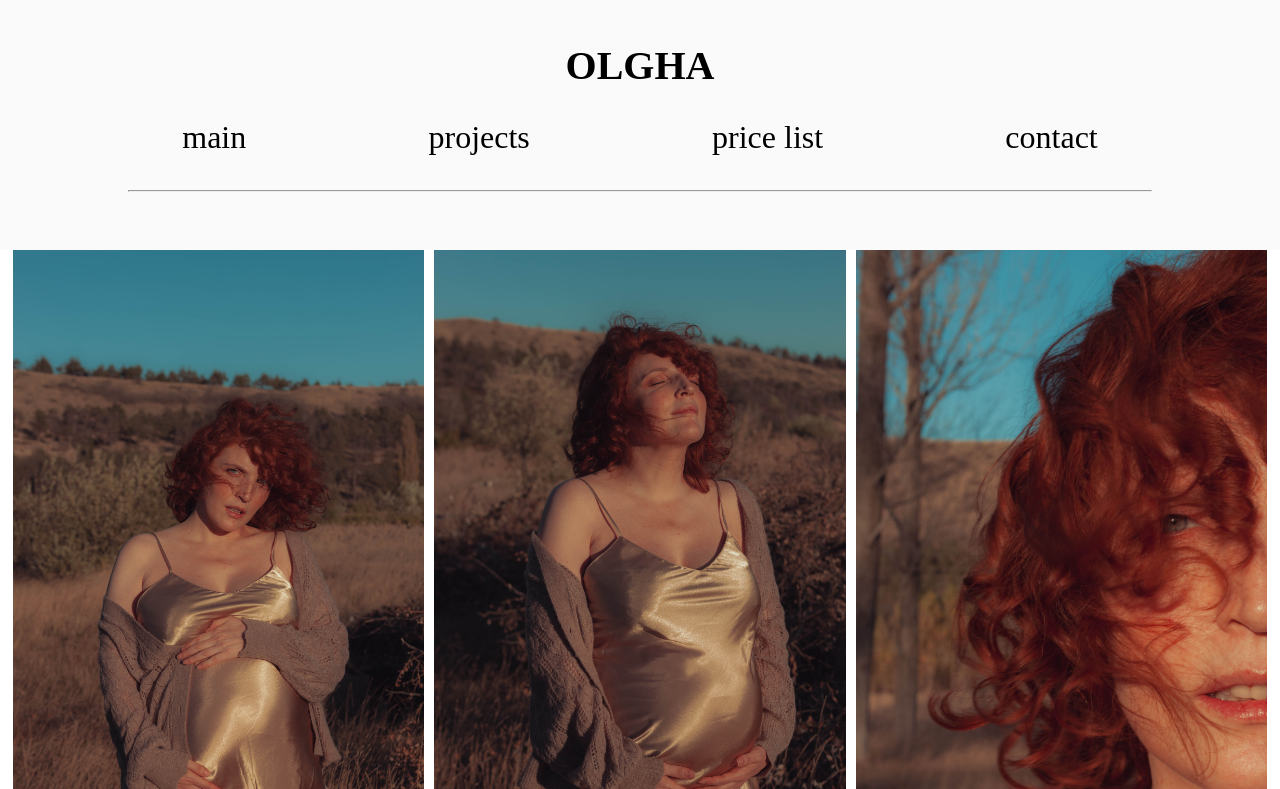
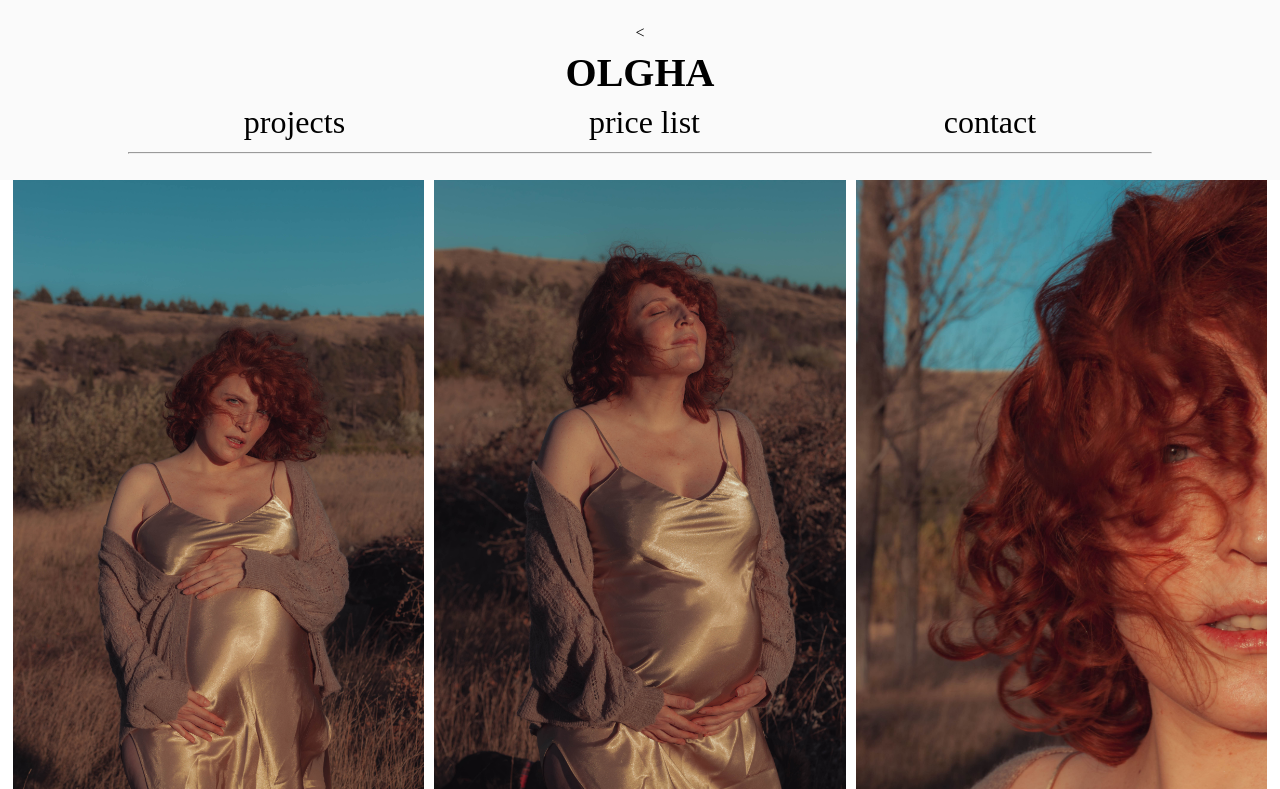
Before and after one commit to U-riani/olga-website, a website built with Parcel: page project4.html in a window 1280 px wide. Shown: the top 789 px of the page. Built offline with nearby package versions, Linux system fonts and the light colour scheme.

Commit message:
seventh **

```diff
--- a/project123.css
+++ b/project123.css
@@ -11,14 +11,14 @@ body {
 
 header {
   width: 100%;
-  height: 167px;
+  height: 100px;
   /* background-color: rgb(254, 246, 237); */
 }
 
 .nav-logo-container {
   width: 100%;
   background-color: rgb(250, 250, 250);
-  padding-bottom: 25px;
+  padding-bottom: 15px;
 }
 
 .logo-container {
@@ -30,8 +30,15 @@ header {
   padding: 10px 0;
 }
 
+.navigation {
+  display: flex;
+  flex-direction: row;
+  justify-content: space-evenly;
+}
+
 .navigation li {
   text-align: center;
+  list-style-type: none;
 }
 
 a {
@@ -288,12 +295,12 @@ i {
 
 @media screen and (min-width: 700px) {
   header {
-    height: 250px;
+    height: 180px;
   }
 
   .nav-logo-container {
     width: 100%;
-    height: 250px;
+    height: 180px;
     display: flex;
     flex-direction: column;
     justify-content: space-evenly;
--- a/project4.html
+++ b/project4.html
@@ -15,12 +15,11 @@
   <body>
     <header class="header">
       <div class="nav-logo-container">
-        <div class="logo-container">
-          <h2 class="logo">OLGHA</h2>
+        <<div class="logo-container">
+          <a href="index.html"><h2 class="logo">OLGHA</h2></a>
         </div>
         <nav class="header-nav">
           <ul class="navigation">
-            <li><a href="index.html">main</a></li>
             <li><a href="projects.html">projects</a></li>
             <li><a href="priceList.html">price list</a></li>
             <li><a href="contact.html">contact</a></li>
--- a/style.css
+++ b/style.css
@@ -6,14 +6,14 @@
 
 header {
   width: 100%;
-  height: 167px;
+  height: 100px;
   /* background-color: rgb(254, 246, 237); */
 }
 
 .nav-logo-container {
   width: 100%;
-  /* background-color: rgb(254, 246, 237); */
-  padding-bottom: 25px;
+  background-color: rgb(250, 250, 250);
+  padding-bottom: 15px;
 }
 
 .logo-container {
@@ -25,8 +25,15 @@ header {
   padding: 10px 0;
 }
 
+.navigation {
+  display: flex;
+  flex-direction: row;
+  justify-content: space-evenly;
+}
+
 .navigation li {
   text-align: center;
+  list-style-type: none;
 }
 
 a {
@@ -94,12 +101,12 @@ main {
 
 @media screen and (min-width: 700px) {
   header {
-    height: 250px;
+    height: 180px;
   }
 
   .nav-logo-container {
     width: 100%;
-    height: 250px;
+    height: 180px;
     display: flex;
     flex-direction: column;
     justify-content: space-evenly;
```
Also changed, not shown: contact.html (+1 -2 lines), index.html (+1 -2 lines), priceList.html (+1 -2 lines), project1.html (+2 -3 lines), project2.html (+1 -2 lines), project3.html (+1 -2 lines), project5.html (+1 -2 lines), project6.html (+1 -2 lines), projet6.html (deleted).
